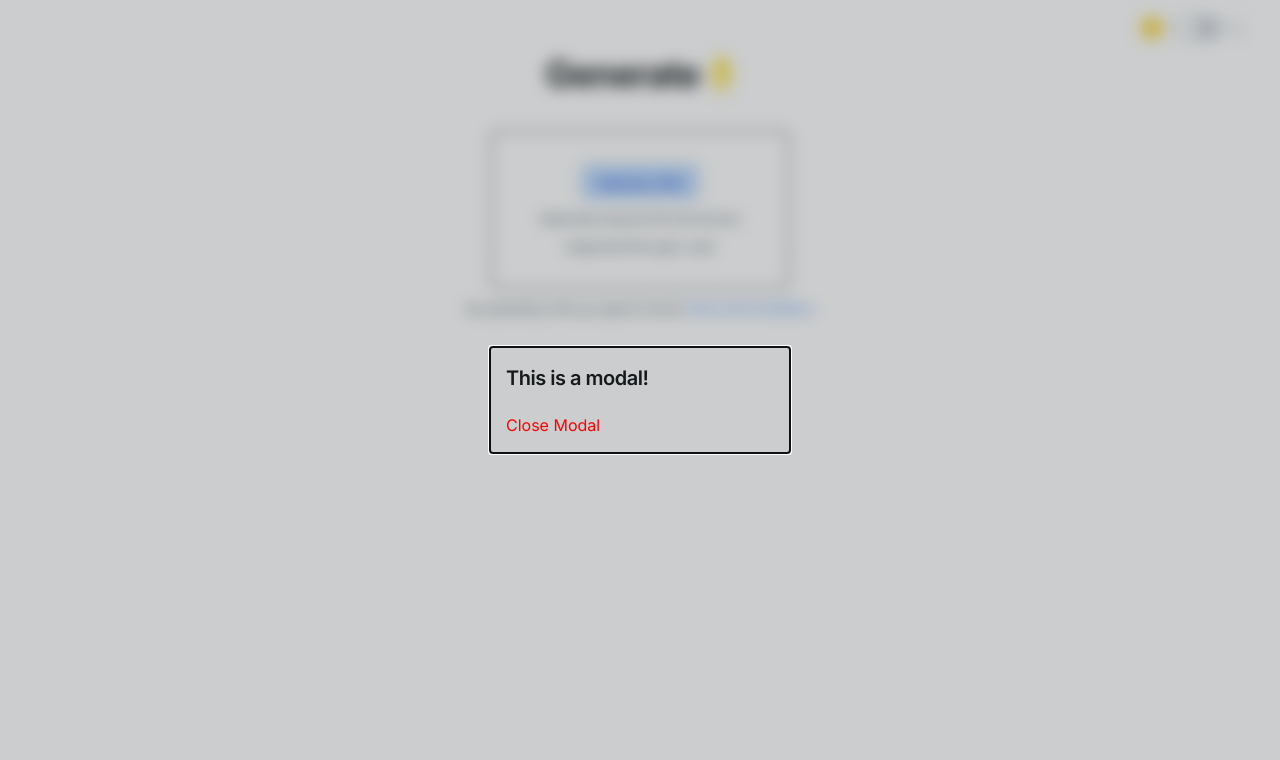
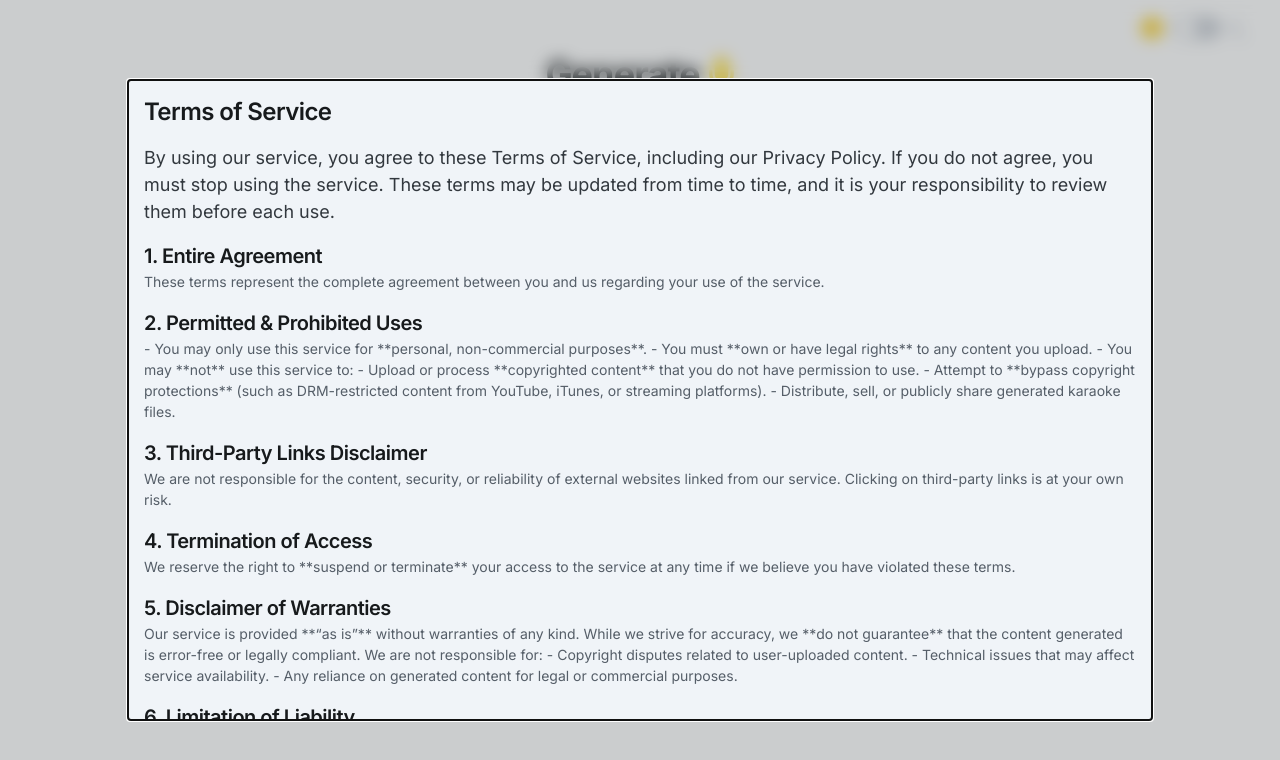
Before and after one commit to AndrewKim09/karaokeme, a React (Create React App) app: page /generate in a window 1280 px wide. Both pictures are taken after a click on the link "Terms And Conditions". Shown: the top 760 px of the page. Built offline with nearby package versions, Linux system fonts and the light colour scheme; no server answers.

Commit message:
added TOS

```diff
--- a/src/Components/GeneratePage.tsx
+++ b/src/Components/GeneratePage.tsx
@@ -1,7 +1,9 @@
+
 import { faMicrophone } from '@fortawesome/free-solid-svg-icons'
 import { FontAwesomeIcon } from '@fortawesome/react-fontawesome'
-import { Box, Dropdown, Link, MenuButton, Modal, Typography } from '@mui/joy'
+import { Box, Dropdown, Link, MenuButton, Modal, Typography, useTheme } from '@mui/joy'
 import React, { useEffect, useRef, useState } from 'react'
+import { TermsAndService } from './SmallComponents/TermsAndService'
 
 export const GeneratePage = () => {
   const fileInputRef = useRef<HTMLInputElement>(null);
@@ -97,23 +99,23 @@ export const GeneratePage = () => {
 
       <Modal open={openModal} onClose={handleClose}>
         <Box
-          sx={{
+          sx={(theme) => ({
             position: 'absolute',
             top: '50%',
             left: '50%',
             transform: 'translate(-50%, -50%)',
-            width: 300,
-            bgcolor: 'background.paper',
+            width: '80vw',
+            bgcolor: theme.palette.background.level1,
             padding: 2,
             boxShadow: 24,
             borderRadius: 1,
-          }}
+            overflow: 'scroll',
+            height: '80vh',
+          })}
         >
-          <Typography level='h4' component="h2">
-            This is a modal!
-          </Typography>
-          <Link component="button" onClick={handleClose} style={{ cursor: 'pointer', color: 'red', marginTop: 20 }}>
-            Close Modal
+          <TermsAndService/>
+          <Link component="button" onClick={handleClose} style={{ cursor: 'pointer', color: 'red', marginTop: 20 }} >
+            Close
           </Link>
         </Box>
       </Modal>
--- /dev/null
+++ b/src/Components/SmallComponents/TermsAndService.tsx
@@ -0,0 +1,129 @@
+import { Typography } from '@mui/joy'
+import React from 'react'
+
+export const TermsAndService = () => {
+  return (
+    <>
+            <Typography level="h3" component="h2" sx={{ marginBottom: 2 }}>
+        Terms of Service
+      </Typography>
+
+      <Typography level="body-lg">
+        By using our service, you agree to these Terms of Service, including our Privacy Policy. If you do not agree, you must stop using the service. These terms may be updated from time to time, and it is your responsibility to review them before each use.
+      </Typography>
+
+      <Typography level="h4" sx={{ marginTop: 2 }}>
+        1. Entire Agreement
+      </Typography>
+      <Typography level="body-sm">
+        These terms represent the complete agreement between you and us regarding your use of the service.
+      </Typography>
+
+      <Typography level="h4" sx={{ marginTop: 2 }}>
+        2. Permitted & Prohibited Uses
+      </Typography>
+      <Typography level="body-sm">
+        - You may only use this service for **personal, non-commercial purposes**.
+        - You must **own or have legal rights** to any content you upload.
+        - You may **not** use this service to:
+          - Upload or process **copyrighted content** that you do not have permission to use.
+          - Attempt to **bypass copyright protections** (such as DRM-restricted content from YouTube, iTunes, or streaming platforms).
+          - Distribute, sell, or publicly share generated karaoke files.
+      </Typography>
+
+      <Typography level="h4" sx={{ marginTop: 2 }}>
+        3. Third-Party Links Disclaimer
+      </Typography>
+      <Typography level="body-sm">
+        We are not responsible for the content, security, or reliability of external websites linked from our service. Clicking on third-party links is at your own risk.
+      </Typography>
+
+      <Typography level="h4" sx={{ marginTop: 2 }}>
+        4. Termination of Access
+      </Typography>
+      <Typography level="body-sm">
+        We reserve the right to **suspend or terminate** your access to the service at any time if we believe you have violated these terms.
+      </Typography>
+
+      <Typography level="h4" sx={{ marginTop: 2 }}>
+        5. Disclaimer of Warranties
+      </Typography>
+      <Typography level="body-sm">
+        Our service is provided **“as is”** without warranties of any kind. While we strive for accuracy, we **do not guarantee** that the content generated is error-free or legally compliant.
+        We are not responsible for:
+        - Copyright disputes related to user-uploaded content.
+        - Technical issues that may affect service availability.
+        - Any reliance on generated content for legal or commercial purposes.
+      </Typography>
+
+      <Typography level="h4" sx={{ marginTop: 2 }}>
+        6. Limitation of Liability
+      </Typography>
+      <Typography level="body-sm">
+        We are **not liable** for any damages resulting from your use of this service. If any legal warranties apply, our total liability is limited to the amount you paid for the specific service in question.
+      </Typography>
+
+      <Typography level="h4" sx={{ marginTop: 2 }}>
+        7. Governing Law & Jurisdiction
+      </Typography>
+      <Typography level="body-sm">
+        These Terms of Service are governed by the **laws of Canada** and the **province in which our business is registered**. Any legal disputes must be handled within **Canadian courts** unless otherwise specified.
+      </Typography>
+
+      <Typography level="h4" sx={{ marginTop: 2 }}>
+        8. File Ownership & Privacy
+      </Typography>
+      <Typography level="body-sm">
+        - You **retain ownership** of any files you upload.
+        - We require temporary access to process your files (e.g., generating karaoke versions).
+        - Your files are **not shared with third parties** and are deleted from our system within **8 hours** of processing.
+      </Typography>
+
+      <Typography level="h4" sx={{ marginTop: 2 }}>
+        9. Copyright Compliance (Canada)
+      </Typography>
+      <Typography level="body-sm">
+        Our service complies with **Canadian copyright law** and follows the **Notice-and-Notice system**:
+        - Users are responsible for ensuring they have the **legal right** to process any uploaded content.
+        - We **do not monitor uploads** but reserve the right to remove content that **violates copyright laws**.
+      </Typography>
+
+      <Typography level="h4" sx={{ marginTop: 2 }}>
+        10. Copyright Complaints & Takedown Requests
+      </Typography>
+      <Typography level="body-sm">
+        If you believe copyrighted material has been improperly processed or used, you may submit a **copyright complaint**.
+        **To file a complaint, provide:**
+        - A description of the copyrighted work.
+        - The specific URL or details of the infringing content.
+        - Your contact information (name, email, address).
+        - A **statement under penalty of perjury** confirming your complaint is valid.
+        We will review and take appropriate action as required by **Canadian copyright law**.
+      </Typography>
+
+      <Typography level="body-sm" sx={{ marginTop: 1 }}>
+        📧 **Copyright Contact:** andrewkim09@hotmail.com
+      </Typography>
+
+      <Typography level="h4" sx={{ marginTop: 2 }}>
+        11. Counter-Notice Procedure
+      </Typography>
+      <Typography level="body-sm">
+        If you believe content was removed in error, you may submit a **counter-notice** stating:
+        - Your name, address, and email.
+        - The removed content details and previous location.
+        - A **statement under penalty of perjury** that the removal was a mistake.
+        - Your consent to **Canadian legal jurisdiction**.
+        Repeated violations of copyright policies may result in **account termination**.
+      </Typography>
+
+      <Typography level="h4" sx={{ marginTop: 2 }}>
+        12. Contact Information
+      </Typography>
+      <Typography level="body-sm">
+        If you have any questions or need support, contact us at:
+        📧 <strong>andrewkim09@hotmail.com</strong>
+      </Typography>
+    </>
+  )
+}
```
